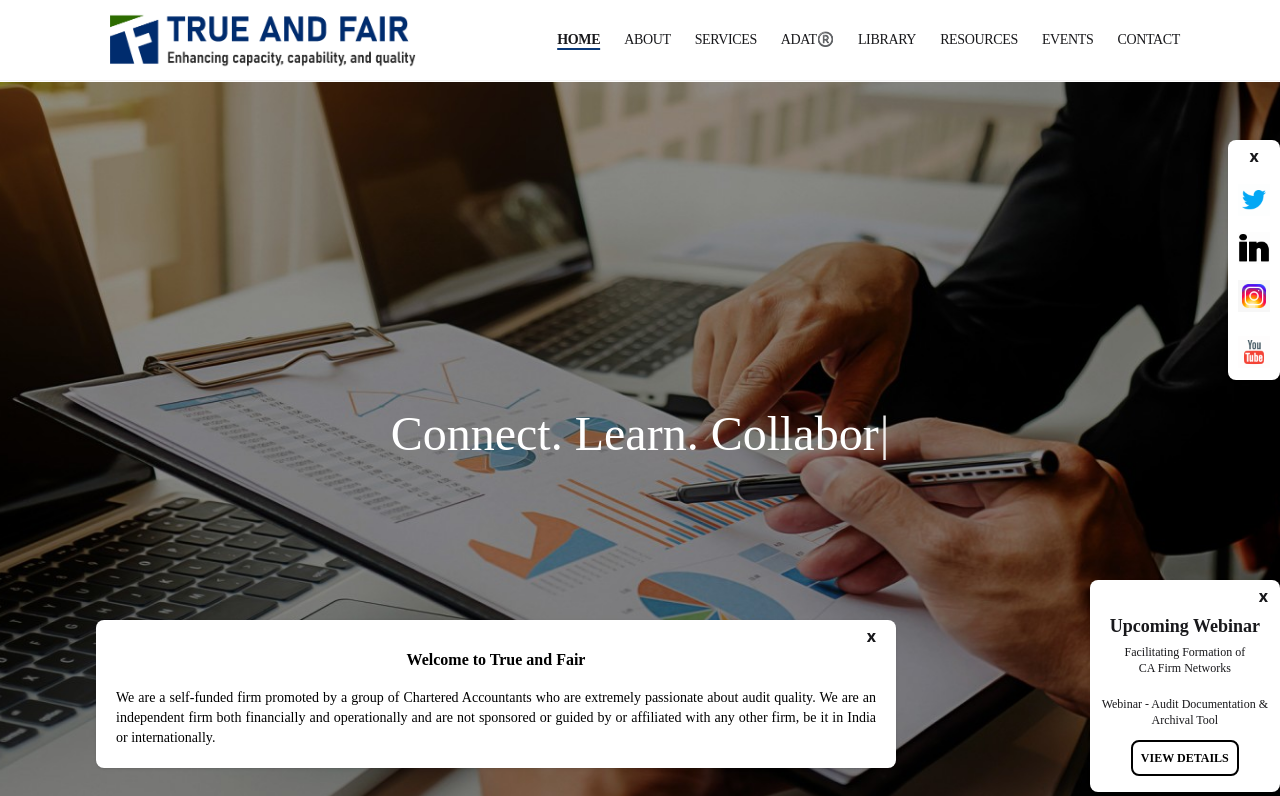
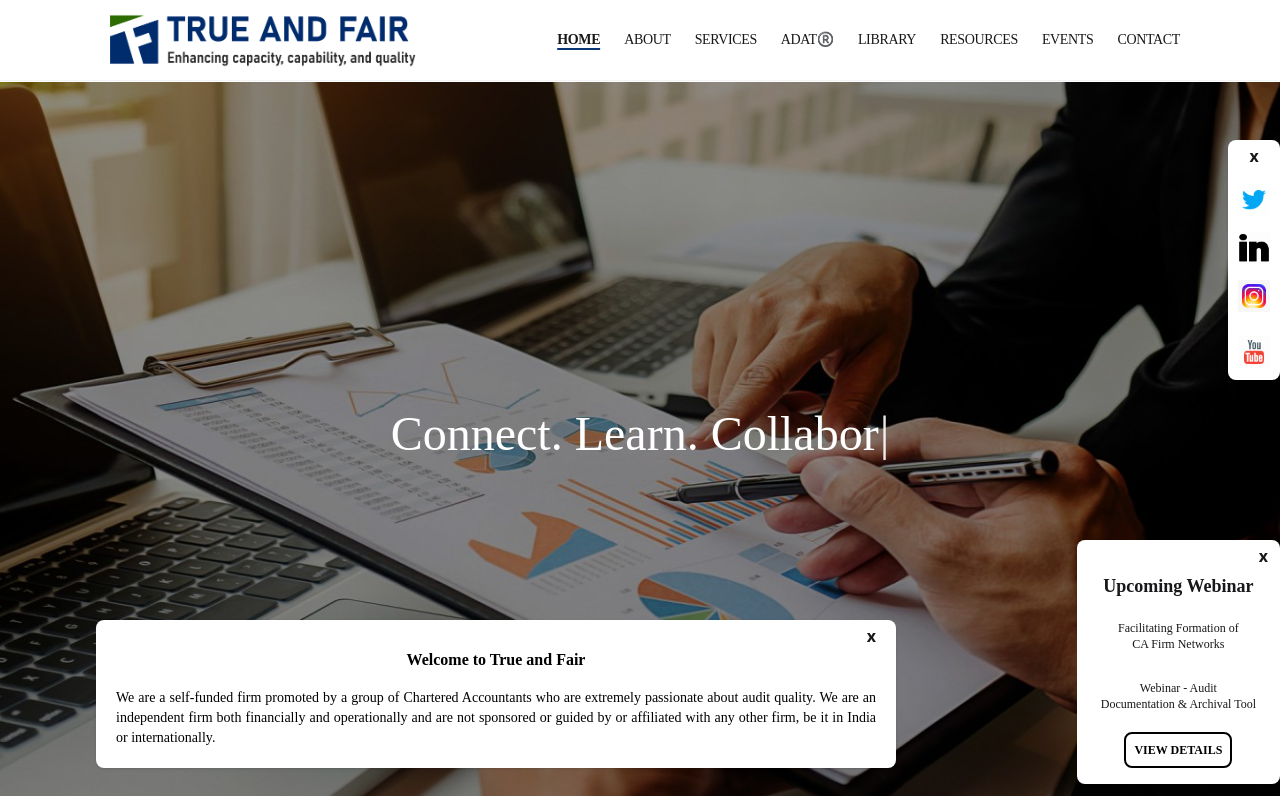
Before and after one commit to TRUENFAIR/trueandfair, a Next.js app: page / in a window 1280 px wide. Shown: the top 796 px of the page. Built offline with nearby package versions, Linux system fonts and the light colour scheme.

Commit message:
new events

```diff
--- a/components/fixdiv2.js
+++ b/components/fixdiv2.js
@@ -3,7 +3,7 @@ import Link from "next/link";
 export default function Fixediv2({ clickedThree }) {
   return (
     <>
-      <div className="flex fixed right-0   bottom-0 md:top-[70%]  z-50  flex-col">
+      <div className="flex fixed right-0   bottom-0 md:top-[65%]  z-50  flex-col">
         {/* <div className="bg-white">
             <p>close</p>
         </div> */}
@@ -21,11 +21,11 @@ export default function Fixediv2({ clickedThree }) {
             </p>
           </div>
           <div className="flex flex-col justify-center">
-            <p className="font-bah text-xs text-center mt-1   pb-2">
+            <p className="font-bah text-xs text-center mt-1 pt-4 pb-2">
               Facilitating Formation of <br /> CA Firm Networks
             </p>{" "}
-            <p className="font-bah text-xs text-center mt-1  p-2">
-              Webinar - Audit Documentation & <br /> Archival Tool
+            <p className="font-bah text-xs text-center mt-1 py-4 px-5">
+              Webinar - Audit <br /> Documentation & Archival Tool
             </p>
           </div>
           <div className="flex mb-2 justify-center">
```
